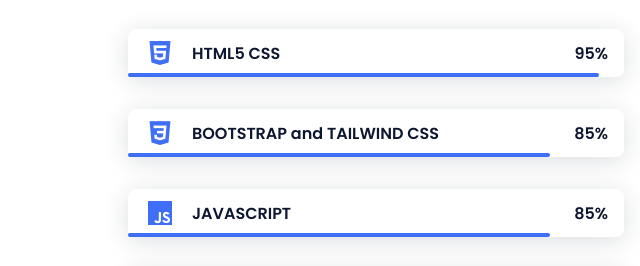
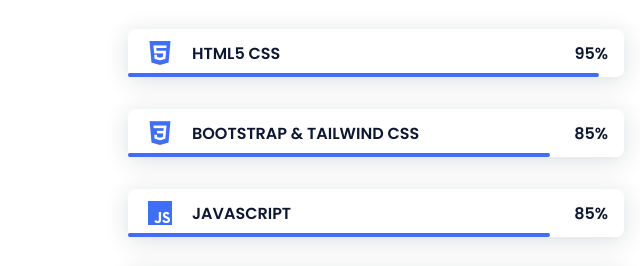
Before and after one commit to adydeeram/portfolio, a plain HTML site: page index.html in a window 1280 px wide. Shown: the part 1452-1718 px from the top of the page, 0-640 px from the left. Drawn offline with nearby package versions, Linux system fonts and the light colour scheme.

Commit message:
minor changes

```diff
--- a/index.html
+++ b/index.html
@@ -66,7 +66,6 @@
             <!--===== ABOUT =====-->
             <section class="about section " id="about">
                 <h2 class="section-title">About</h2>
-
                 <div class="about__container bd-grid">
                     <div class="about__img">
                         <img src="assets/img/DSC_0151-01.jpeg" alt="">
@@ -102,7 +101,7 @@
                         <div class="skills__data">
                             <div class="skills__names">
                                 <i class='bx bxl-css3 skills__icon'></i>
-                                <span class="skills__name">BOOTSTRAP and TAILWIND CSS</span>
+                                <span class="skills__name">BOOTSTRAP & TAILWIND CSS</span>
                             </div>
                             <div class="skills__bar skills__css">
 
```
